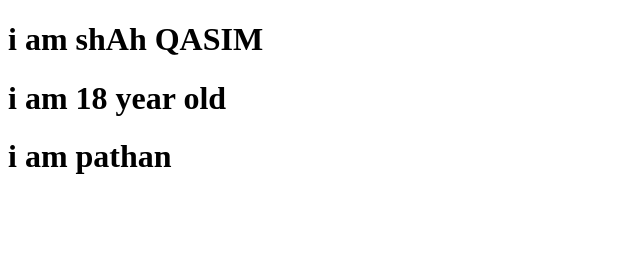
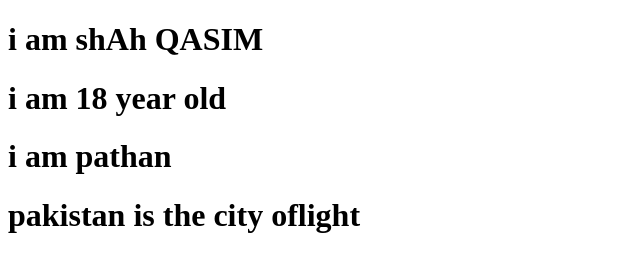
Before and after one commit to qasimromio/qasimkhan, a plain HTML site: page index.html in a window 1280 px wide. Shown: the whole page, without its empty margins (0-640 px from the left). Drawn offline with Linux system fonts and the light colour scheme.

Commit message:
pakistan

```diff
--- a/index.html
+++ b/index.html
@@ -15,5 +15,12 @@
 
 
     <h1> i am pathan </h1>
+
+
+    <h1>pakistan is the city oflight</h1>
+
+
+
+
 </body>
 </html>
```
